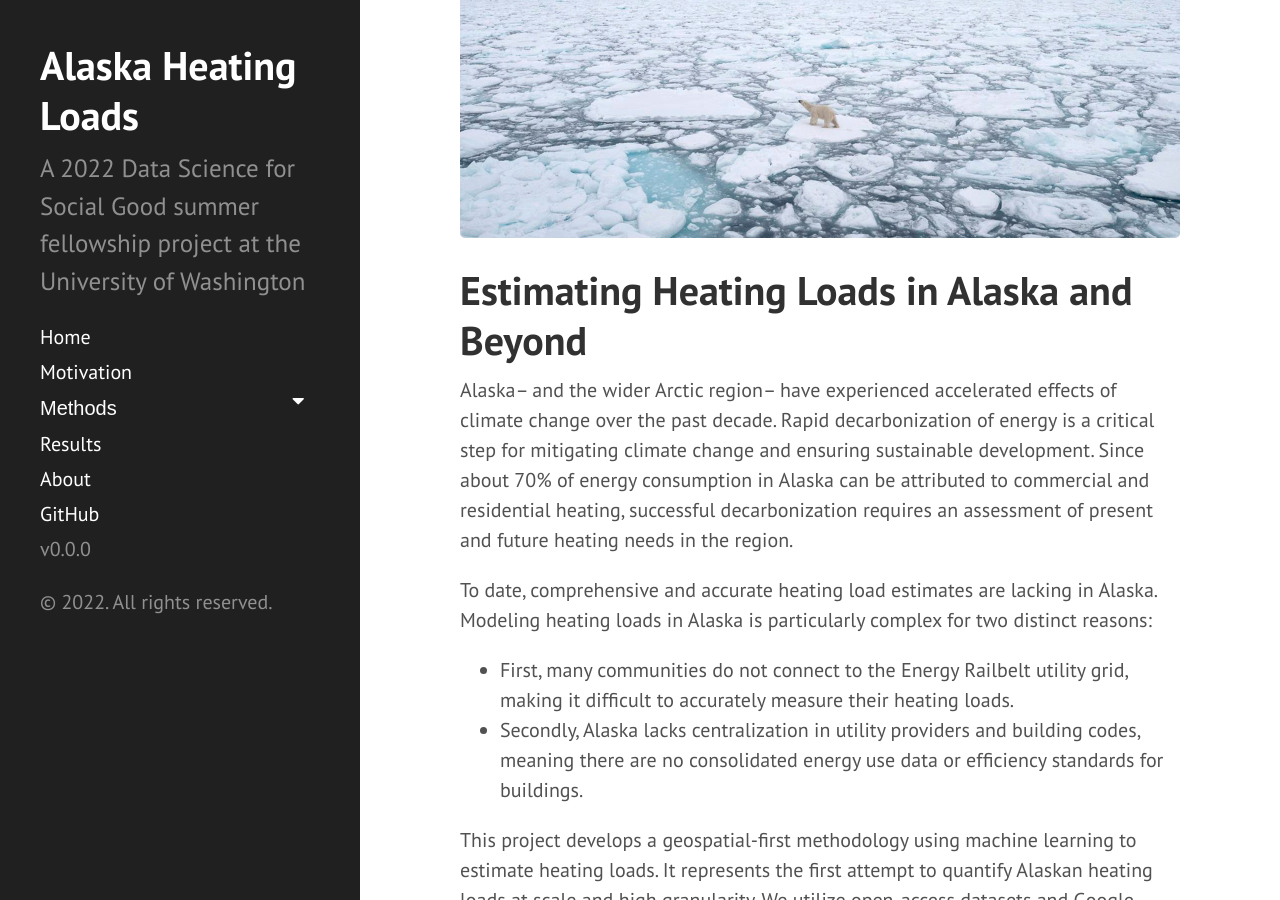
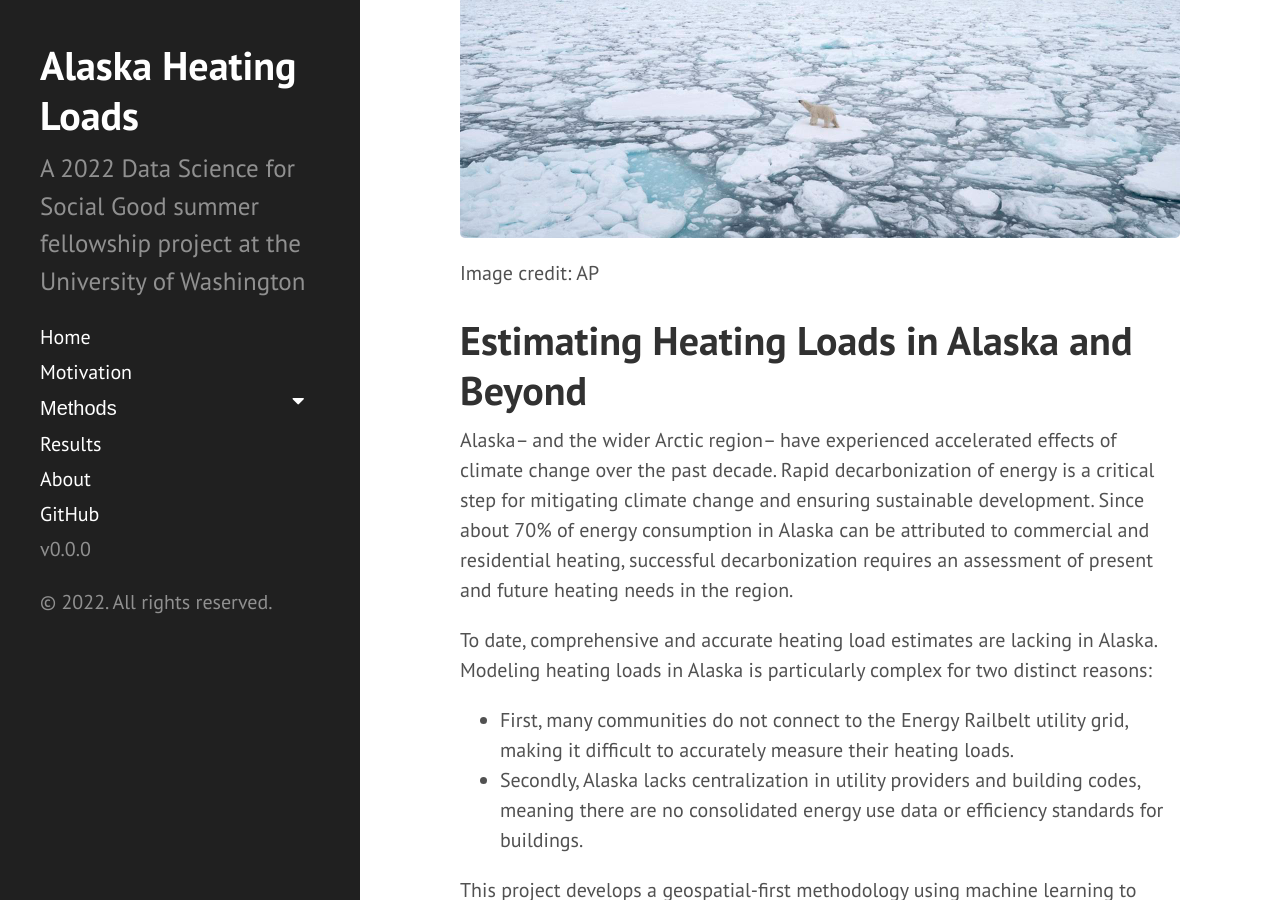
Before and after one commit to uwescience/DSSG2022_heating_loads, a Jekyll site: the page built from index.md, in a window 1280 px wide and 900 px high, scrolled down 516 px. Built offline with Jekyll 4.4.1, drawn with Linux system fonts in a browser that asks for light colours; the list of posts is cut into pages by our own code.

Commit message:
Update index.md

```diff
--- a/index.md
+++ b/index.md
@@ -5,6 +5,7 @@ layout: default
 <img src="{{ site.url }}{{ site.baseurl }}/assets/img/eScience.png">
 
 <img src="{{ site.url }}{{ site.baseurl }}/assets/img/polarbear_ap.jpg">
+Image credit: AP
 
 # Estimating Heating Loads in Alaska and Beyond
 Alaska– and the wider Arctic region– have experienced accelerated effects of climate change over the past decade. Rapid decarbonization of energy is a critical step for mitigating climate change and ensuring sustainable development. Since about 70% of energy consumption in Alaska can be attributed to commercial and residential heating, successful decarbonization requires an assessment of present and future heating needs in the region.
```
